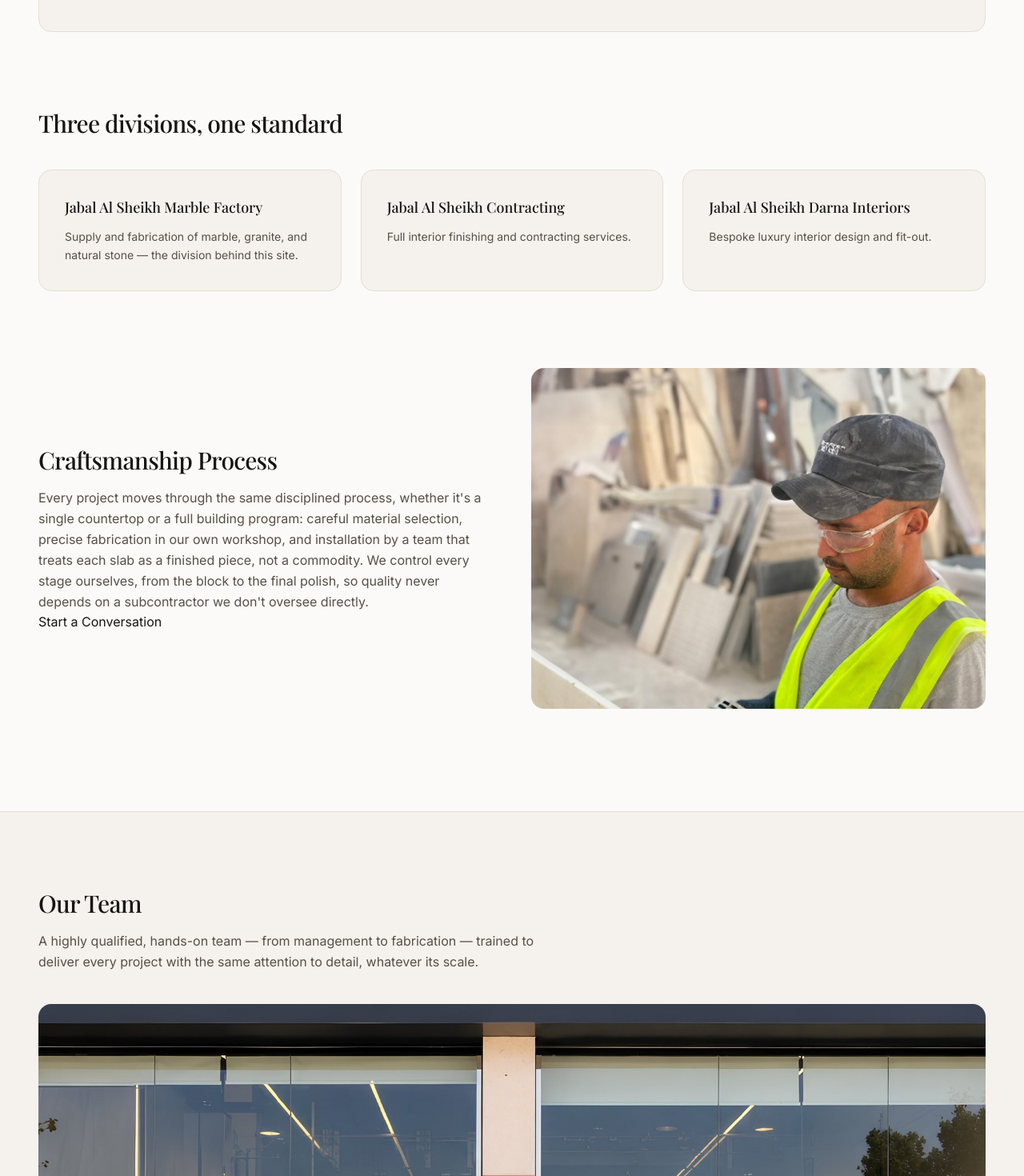
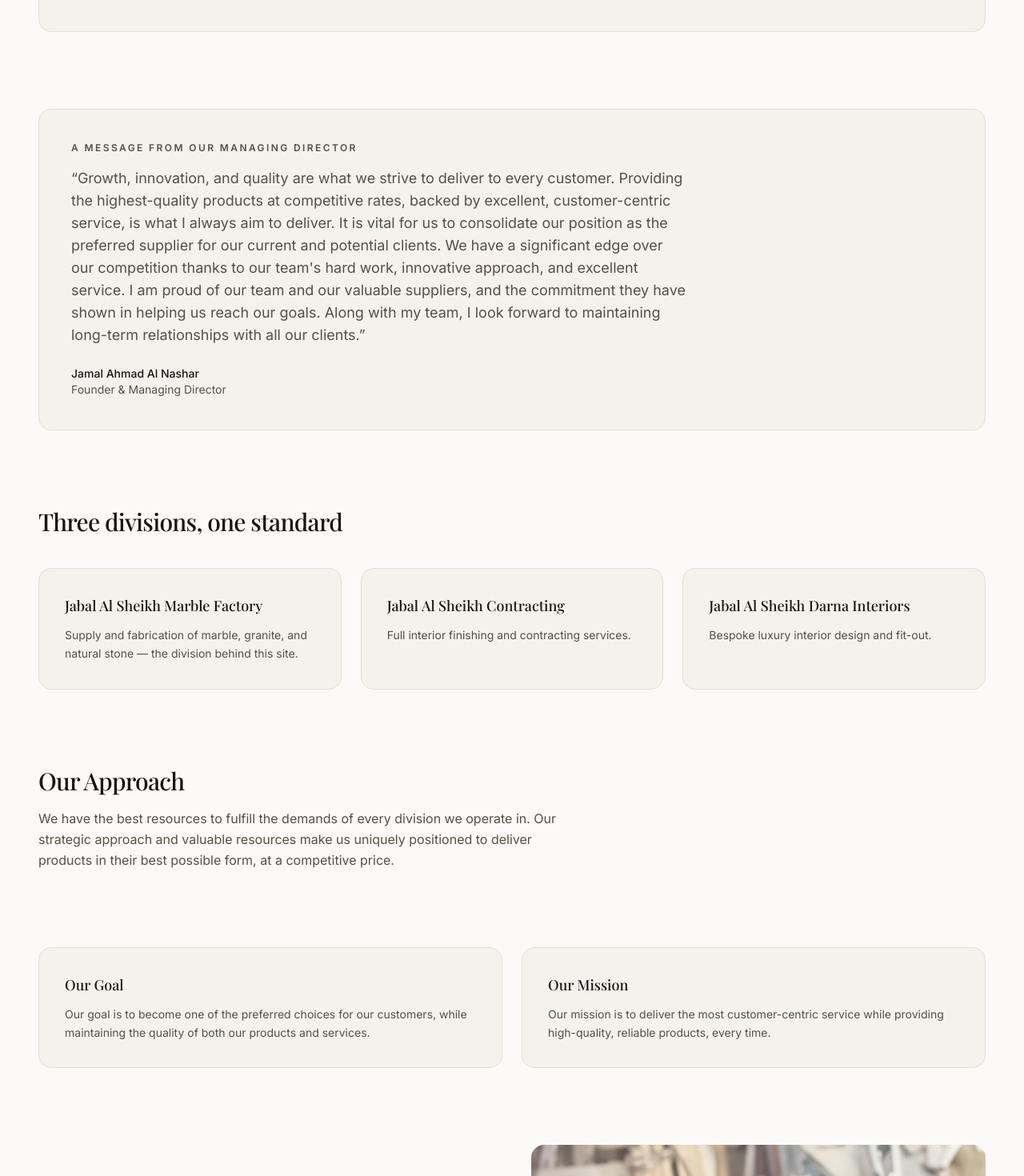
Before and after one commit to basselalnashar-gif/jas-marble-websitee, a Next.js app: page /about in a window 1280 px wide. Shown: the part 760-2230 px from the top of the page at 80% size. Built offline with nearby package versions, Linux system fonts and the light colour scheme.

Commit message:
Add MD message, Our Approach, Goal and Mission sections

```diff
--- a/src/app/about/page.tsx
+++ b/src/app/about/page.tsx
@@ -51,6 +51,36 @@ export default function AboutPage() {
 
       <section className="container-px mx-auto max-w-8xl pb-20 sm:pb-24">
         <Reveal>
+          <div className="rounded-2xl border border-hairline bg-canvas-alt p-8 sm:p-10">
+            <p className="text-xs font-semibold uppercase tracking-[0.2em] text-fg-muted">
+              A Message from Our Managing Director
+            </p>
+            <blockquote className="mt-4 max-w-3xl text-base leading-relaxed text-fg-muted sm:text-lg">
+              &ldquo;Growth, innovation, and quality are what we strive to
+              deliver to every customer. Providing the highest-quality
+              products at competitive rates, backed by excellent,
+              customer-centric service, is what I always aim to deliver. It
+              is vital for us to consolidate our position as the preferred
+              supplier for our current and potential clients. We have a
+              significant edge over our competition thanks to our
+              team&apos;s hard work, innovative approach, and excellent
+              service. I am proud of our team and our valuable suppliers,
+              and the commitment they have shown in helping us reach our
+              goals. Along with my team, I look forward to maintaining
+              long-term relationships with all our clients.&rdquo;
+            </blockquote>
+            <p className="mt-6 text-sm font-medium text-fg">
+              {site.founder}
+            </p>
+            <p className="text-sm text-fg-muted">
+              Founder &amp; Managing Director
+            </p>
+          </div>
+        </Reveal>
+      </section>
+
+      <section className="container-px mx-auto max-w-8xl pb-20 sm:pb-24">
+        <Reveal>
           <h2 className="font-display text-2xl font-medium tracking-tight sm:text-3xl">
             Three divisions, one standard
           </h2>
@@ -69,6 +99,44 @@ export default function AboutPage() {
               </p>
             </StaggerItem>
           ))}
+        </StaggerGroup>
+      </section>
+
+      <section className="container-px mx-auto max-w-8xl pb-20 sm:pb-24">
+        <Reveal>
+          <h2 className="font-display text-2xl font-medium tracking-tight sm:text-3xl">
+            Our Approach
+          </h2>
+          <p className="mt-4 max-w-2xl text-base leading-relaxed text-fg-muted">
+            We have the best resources to fulfill the demands of every
+            division we operate in. Our strategic approach and valuable
+            resources make us uniquely positioned to deliver products in
+            their best possible form, at a competitive price.
+          </p>
+        </Reveal>
+      </section>
+
+      <section className="container-px mx-auto max-w-8xl pb-20 sm:pb-24">
+        <StaggerGroup className="grid grid-cols-1 gap-6 sm:grid-cols-2">
+          <StaggerItem className="rounded-2xl border border-hairline bg-canvas-alt p-8">
+            <h3 className="font-display text-lg font-medium text-fg">
+              Our Goal
+            </h3>
+            <p className="mt-3 text-sm leading-relaxed text-fg-muted">
+              Our goal is to become one of the preferred choices for our
+              customers, while maintaining the quality of both our products
+              and services.
+            </p>
+          </StaggerItem>
+          <StaggerItem className="rounded-2xl border border-hairline bg-canvas-alt p-8">
+            <h3 className="font-display text-lg font-medium text-fg">
+              Our Mission
+            </h3>
+            <p className="mt-3 text-sm leading-relaxed text-fg-muted">
+              Our mission is to deliver the most customer-centric service
+              while providing high-quality, reliable products, every time.
+            </p>
+          </StaggerItem>
         </StaggerGroup>
       </section>
 
```
